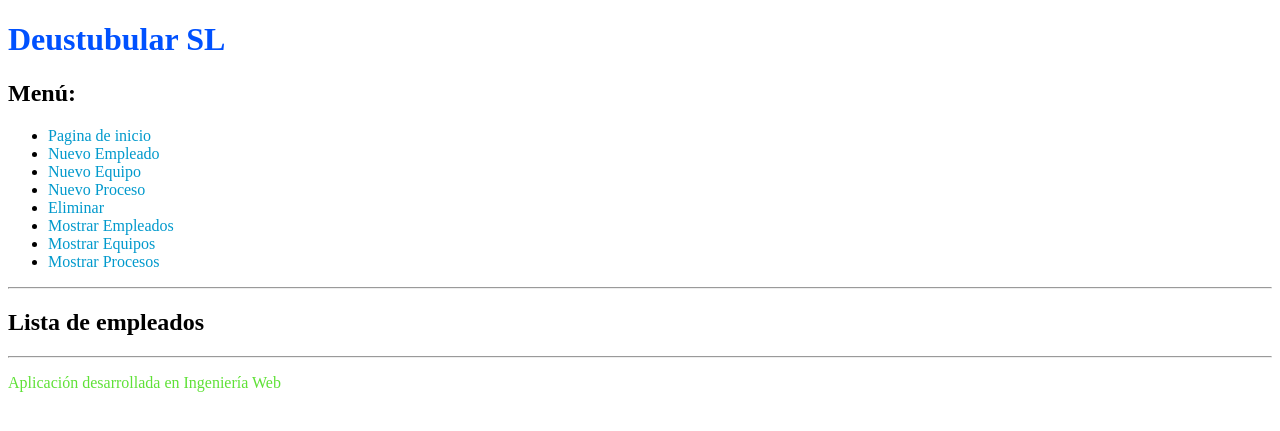
After one commit to xtelleria/main, a Django app: template Equipo9_Reto4/DeustubularSL_app/templates/DeustubularSL_app/empleado_mostrar.html in a window 1280 px wide. The commit adds this page. Shown: the top 431 px of the page. Run offline with Django 4.2, Linux system fonts and the light colour scheme; the template is opened without the code that fills it, so the values that code supplies are empty.

Commit message:
Index con eliminar y mostrar

```diff
--- a/Equipo9_Reto4/DeustubularSL_app/models.py
+++ b/Equipo9_Reto4/DeustubularSL_app/models.py
@@ -1,3 +1,4 @@
+from msilib.schema import ListView
 from django.db import models
 import datetime
 #en un equipo1 puede haber varios procesos n
--- /dev/null
+++ b/Equipo9_Reto4/DeustubularSL_app/templates/DeustubularSL_app/empleado_mostrar.html
@@ -0,0 +1,14 @@
+{% extends "base.html" %}
+
+{% block titulo %} Detalle del equipo {% endblock %}
+
+{% block contenido %}
+<h2>Lista de empleados</h2>
+<ul>
+    {% for empleado in lista_empleados %}
+    <li class="listado">
+      <a href="/DeustubularSL_app/empleado/{{empleado.id}}">{{empleado.nombre}} {{empleado.apellidos}}</a>
+    </li>
+    {% endfor %}
+  </ul>
+{% endblock %}
--- a/Equipo9_Reto4/DeustubularSL_app/templates/base.html
+++ b/Equipo9_Reto4/DeustubularSL_app/templates/base.html
@@ -1,20 +1,23 @@
 <!DOCTYPE html>
 <html lang="en">
     <head>
-        <!--
         <link rel="stylesheet" href="style.css">
-        -->
-        <title>{% block titulo %}Gestor de Empleados{% endblock %}</title>
+        <title>{% block titulo %}Deustubular SL{% endblock %}</title>
     </head>
     <body>
         <header>
-	        <h1 style="color:rgb(0, 81, 255)">Gestor de Empleados</h1>
+	        <h1 style="color:rgb(0, 81, 255)">Deustubular SL</h1>
             <h2>Menú:</h2>
             <ul>
                 <li><a href="/DeustubularSL_app">Pagina de inicio</a></li>
                 <li><a href="http://127.0.0.1:8000/DeustubularSL_app/2/create">Nuevo Empleado</a></li>
                 <li><a href="http://127.0.0.1:8000/DeustubularSL_app/3/create">Nuevo Equipo</a></li>
                 <li><a href="http://127.0.0.1:8000/DeustubularSL_app/4/create">Nuevo Proceso</a></li>
+                <li><a href="http://127.0.0.1:8000/DeustubularSL_app/eliminar/">Eliminar</a></li>
+                <li><a href="http://127.0.0.1:8000/DeustubularSL_app/1">Mostrar Empleados</a></li>
+                <li><a href="http://127.0.0.1:8000/DeustubularSL_app/2">Mostrar Equipos</a></li>
+                <li><a href="http://127.0.0.1:8000/DeustubularSL_app/3">Mostrar Procesos</a></li>
+
                <!-- <li><a href="/appEmpresaDjango/empleados/create">Crear empleado</a></li>
 
 
@@ -25,7 +28,7 @@
         <main>
             {% block contenido %}{% endblock %}
         </main>
-        <footer>
+        <footer id="miLink">
             <hr>
             <p>Aplicación desarrollada en Ingeniería Web</p>
         </footer>
--- /dev/null
+++ b/Equipo9_Reto4/DeustubularSL_app/templates/style.css
@@ -0,0 +1,12 @@
+a{
+    color: #0099cc;
+    text-decoration: none;
+}
+#miLink
+{
+    color: #5fe137;
+    text-decoration: none;
+}
+#titulo{
+    color: #5fe137;
+}
--- a/Equipo9_Reto4/DeustubularSL_app/urls.py
+++ b/Equipo9_Reto4/DeustubularSL_app/urls.py
@@ -2,9 +2,10 @@ from django.urls import path,include
 from . import views
 
 urlpatterns = [
- path('', views.index_empleado, name='index'),
- path('1', views.index_equipo, name='aaaaaa'),
- path('2', views.index_proceso, name='bbbbb'),
+ path('', views.index, name='index'),
+ path('1', views.index_empleado, name='aaaaaa'),
+ path('2', views.index_equipo, name='aaaaaa'),
+ path('3', views.index_proceso, name='bbbbb'),
  #path('3', views.loginformEquipo, name='index'),
  #path('4', views.loginformEmpleado, name='index'),
 # path('5', views.loginformProceso, name='index'),
@@ -12,6 +13,9 @@ urlpatterns = [
      # Paths para crear
  path('2/create', views.EmpleadoCreateView.as_view(), name='empleado_create'),
  path('3/create', views.EquipoCreateView.as_view(), name='equipo_create'),
-path('4/create', views.ProcesoCreateView.as_view(), name='proceso_create'),
+ path('4/create', views.ProcesoCreateView.as_view(), name='proceso_create'),
+
+ path('eliminar/', views.eliminar, name='eliminar'),
+#path('eliminarEmpleado/', views.eliminarEmpleado.as_view(), name='eliminarEmpleado'),
 
 ]
```
Also changed, not shown: Equipo9_Reto4/DeustubularSL_app/templates/DeustubularSL_app/index.html (added, +16 -0 lines), Equipo9_Reto4/DeustubularSL_app/templates/DeustubularSL_app/index_eliminar.html (added, +12 -0 lines), Equipo9_Reto4/DeustubularSL_app/views.py (+5 -15 lines).
